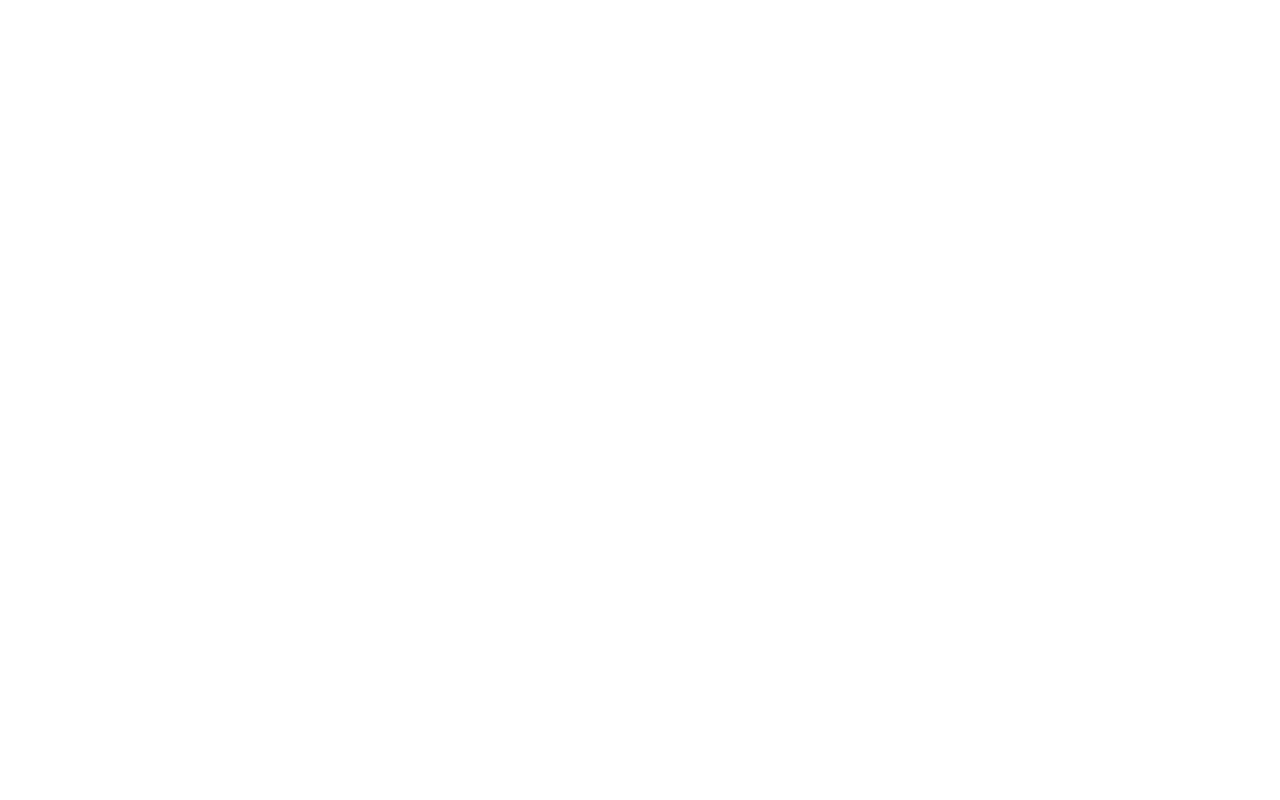
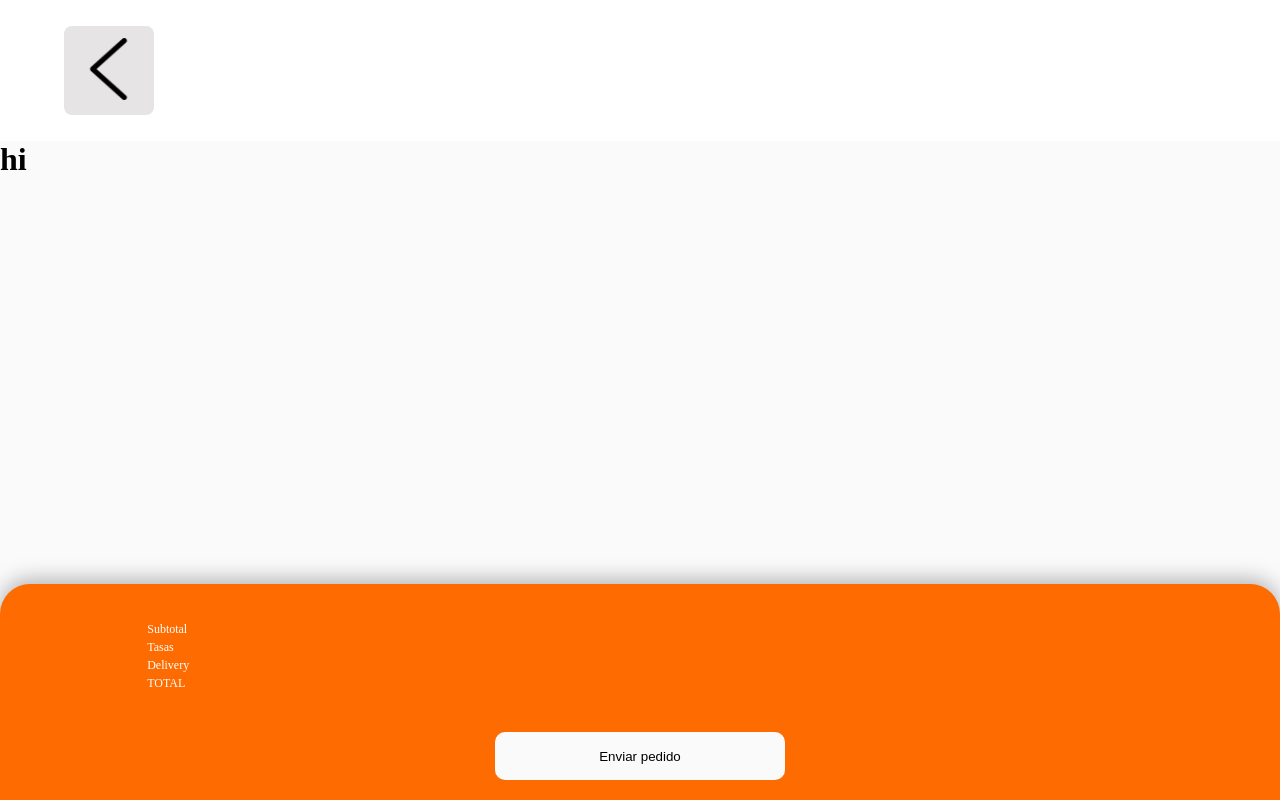
Before and after one commit to PPIICCAA/React_1, a plain HTML site: page index2.html in a window 1280 px wide. Drawn offline with nearby package versions, Linux system fonts and the light colour scheme.

```diff
--- a/index2.html
+++ b/index2.html
@@ -1 +1,49 @@
-<ht
+<!DOCTYPE html>
+<html lang="en">
+
+<head>
+    <meta charset="UTF-8">
+    <meta name="viewport" content="width=device-width, initial-scale=1.0">
+    <title>Menú Restaurante</title>
+    <link rel="stylesheet" href="styles/style2.css">
+    <script src="https://unpkg.com/react@17/umd/react.development.js" crossorigin></script>
+    <script src="https://unpkg.com/react-dom@17/umd/react-dom.development.js" crossorigin></script>
+    <script src="https://unpkg.com/babel-standalone@6/babel.min.js"></script>
+
+</head>
+<body>
+    <div class="contain">
+        <header>
+        <div class="fila1">
+            <button onClick="location.href='index.html'" class="return"><img src="img/flechita.png" alt="return"></button>
+        </div>
+        </header>
+        <main>
+            <div id="slider" class="elementosMenu2"></div>
+        </main>
+        <footer class="desglosePrecio">
+            <div class="precio">
+                <div class="columnaTexto">
+                    <p>Subtotal</p>
+                    <p>Tasas</p>
+                    <p>Delivery</p>
+                    <p>TOTAL</p>
+                </div>
+
+                <div class="columnaPrecio">
+                    <p id="subtotal"></p>
+                    <p id="tasas"></p>
+                    <p id="delivery"></p>
+                    <p id="total"></p>
+                </div>
+            </div>
+            <button class="boton2" onClick="botonEnviarPedido()">Enviar pedido</button>
+        </footer>
+        <div class="fila2">
+            <h3>My Cart</h3>
+        </div>
+    </div>
+    <script type="text/babel" src="scripts/prueba.js"></script>
+</body>
+
+</html>
--- /dev/null
+++ b/scripts/prueba.js
@@ -0,0 +1,2 @@
+
+ReactDOM.render( <div><h1>hi</h1></div>, document.getElementById("slider"));
--- /dev/null
+++ b/styles/style2.css
@@ -0,0 +1,85 @@
+* {
+    margin: 0;
+    padding: 0;
+}
+    header {
+    padding-top: 2%;
+    padding-bottom: 2%;
+    padding-left: 5%;
+    padding-right: 5%;
+    font-family: "Raleway";
+    display: flex;
+    flex-direction: row;
+    flex-wrap: nowrap;
+    justify-content: space-between;
+}
+.return {
+    height: 7vw;
+    width: 7vw;
+    border: none;
+    background-color: #e6e4e5;
+    border-radius: 1vh;
+}
+.return img {
+    height: 70%;
+    width: auto;
+    padding: 10%;
+}
+h3 {
+    font-size: 20px;
+}
+.desglosePrecio {
+    padding-top: 2vh;
+    display: flex;
+    flex-direction: column;
+    position: fixed;
+    width: 100%;
+    height: 25vh;
+    background: #FE6B01;
+    border-radius: 30px 30px 0px 0px;
+}
+.columnaPrecio {
+    width: 17vw;
+}
+.columnaPrecio p {
+    color: white;
+    font-size: 12px;
+    line-height: 1.5;
+}
+.columnaTexto {
+    width: 60vw;
+}
+.columnaTexto p {
+    color: white;
+    font-size: 12px;
+    line-height: 1.5;
+}
+.boton2 {
+    width: 290px;
+    height: 48px;
+    left: 23px;
+    top: 651px;
+    background: #FAFAFA;
+    border-radius: 10px;
+    border: none;
+}
+.precio {
+    display: flex;
+    flex-direction: row;
+    align-items: flex-end;
+}
+main {
+    overflow: hidden;
+}
+.elementosMenu2 {
+    background: #FAFAFA;
+    width: 100%;
+    height: 67vh;
+    overflow-x: auto;
+}
+footer {
+    bottom: 0px;
+    justify-content: space-around;
+    align-items: center;
+    filter: drop-shadow(0px -5px 10px #B4B4B4);
+}
```
Also changed, not shown: index.html (+11 -14 lines).
